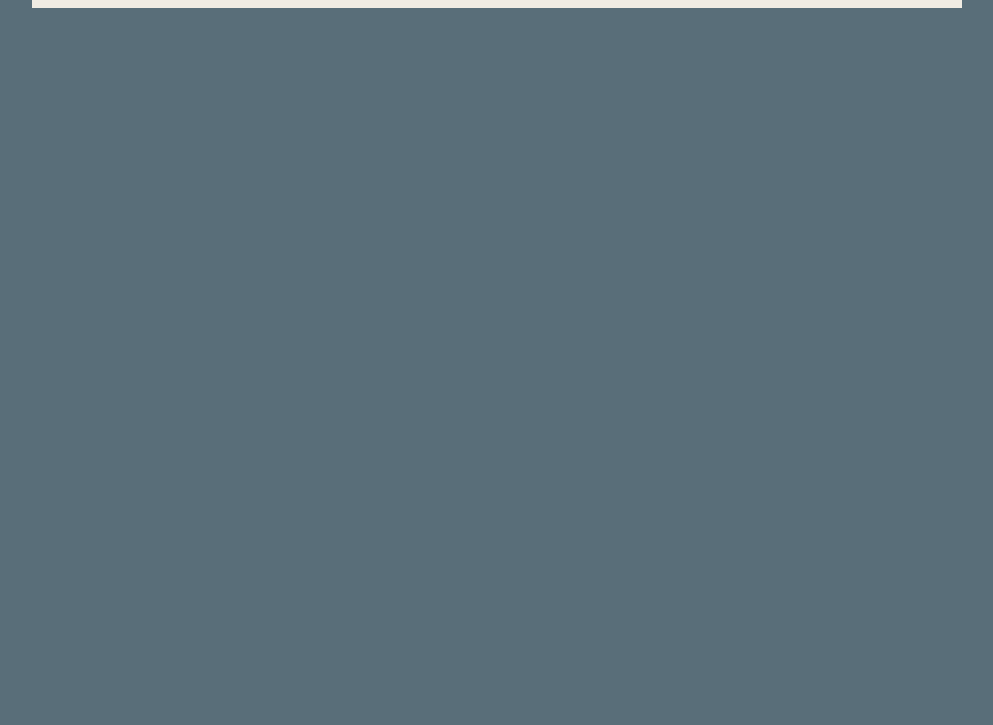
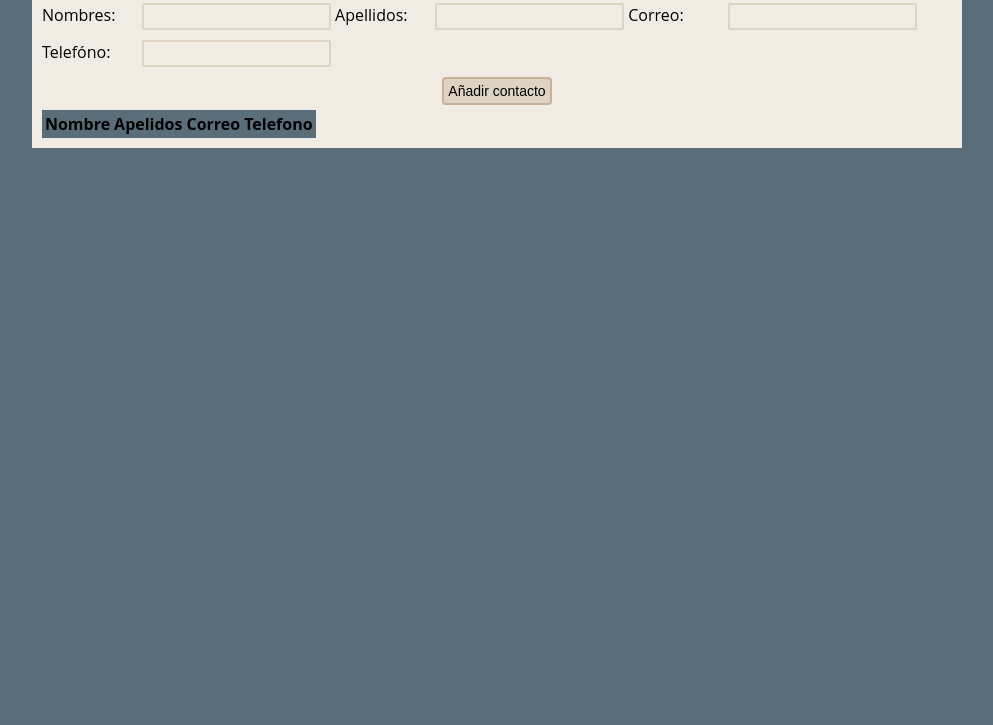
Before and after one commit to nicolas98r-zz/Agenda-de-Contacto-JS, a plain HTML site: page index.html in a window 1280 px wide. Shown: the part 75-800 px from the top of the page, without its empty margins (143-1136 px from the left). Drawn offline with Linux system fonts and the light colour scheme.

Commit message:
Añadida Tabla y codigo JS

```diff
--- a/estilo.css
+++ b/estilo.css
@@ -2,12 +2,14 @@
     background-color: #596e79;
 }
 
-.contenido {
+.content {
+    display: block;
     width: 72%;
     height: 100%;
     margin: auto;
     padding: 10px;
     background-color: #f0ece3;
+    font-family: 'Open Sans', sans-serif;
 }
 
 .banner {
@@ -24,3 +26,38 @@
     font-family: 'Ubuntu', sans-serif;
     border-bottom: solid 2px #c7b198;
 }
+
+.content-form {
+    background-color: #f0ece3;
+}
+
+.content-form label {
+    display: inline-block;
+    width: 80px;
+    padding: 5px 20px 5px 0px;
+    background-color: #f0ece3;
+}
+
+.content-form input[type=text]{
+    padding: 4px;
+    margin: 5px auto 5px auto;
+    box-sizing: border-box;
+    border-radius: 2px;
+    border: solid 2px #dfd3c3;
+    background-color: #f0ece3;
+}
+
+.content-form input[type=button]{
+    display: block;
+    margin: 5px auto 5px auto;
+    padding: 4px;
+    box-sizing: border-box;
+    border-radius: 4px;
+    border: solid 2px #c7b198;
+    background-color: #dfd3c3;
+    font-size: 14px;
+}
+
+.content-form input[type=button]:hover{
+    background-color: #c7b198;
+}
--- a/index.html
+++ b/index.html
@@ -1,5 +1,6 @@
 <!DOCTYPE html>
 <html lang="es">
+
 <head>
     <meta charset="UTF-8">
     <meta name="viewport" content="width=device-width, initial-scale=1.0">
@@ -7,14 +8,29 @@
     <link rel="stylesheet" type="text/css" href="estilo.css" />
     <title>Agenda de Contactos JS</title>
 </head>
+
 <body>
-    <div class="contenido">
+    <div class="content">
         <div class="banner">
             <h1 class="banner-title">Agenda de JS</h1>
         </div>
-        <div class="text">
+        <form class="content-form">
+            <label for="nombre">Nombres: </label><input type="text" id="nombre">
+            <label for="apellido">Apellidos: </label><input type="text" id="apellido">
+            <label for="correo">Correo: </label><input type="text" id="correo">
+            <label for="telefono">Telefóno: </label><input type="text" id="telefono">
+            <input type="button" value="Añadir contacto" onclick="agregarValores();">
+        </form>
+        <table class="content-table">
+            <tr>
+                <th>Nombre</th>
+                <th>Apelidos</th>
+                <th>Correo</th>
+                <th>Telefono</th>
+            </tr>
+        </table>
+    </div>
+    <script type="text/javascript" src="script/agenda.js"></script>
+</body>
 
-        </div>
-    </div>
-</body>
 </html>
--- a/script/agenda.js
+++ b/script/agenda.js
@@ -1 +1,6 @@
-var nombre = 8
+function agregarValores() {
+    document.getElementById("nombre").value = "";
+    document.getElementById("apellido").value = "";
+    document.getElementById("correo").value = "";
+    document.getElementsById("telefono").value = "";
+}
```
Also changed, not shown: 1 other file.
